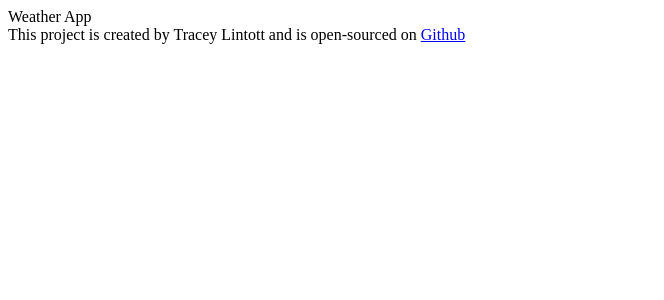
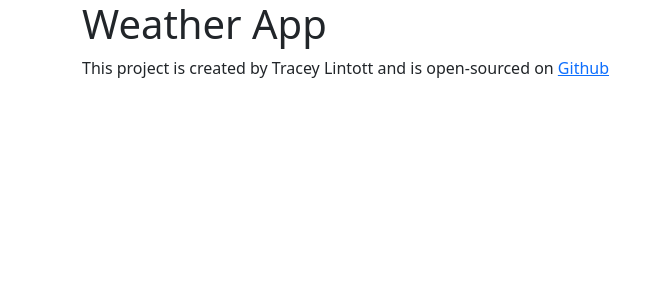
Before and after one commit to TLintott/weather-app-react, a React (Create React App) app: page / in a window 1280 px wide. Shown: the top 300 px of the page, without its empty margins (0-664 px from the left). Built offline with nearby package versions, Linux system fonts and the light colour scheme.

Commit message:
added bootstrap

```diff
--- a/package.json
+++ b/package.json
@@ -6,6 +6,7 @@
     "@testing-library/jest-dom": "^5.17.0",
     "@testing-library/react": "^13.4.0",
     "@testing-library/user-event": "^13.5.0",
+    "bootstrap": "^5.3.2",
     "react": "^18.2.0",
     "react-dom": "^18.2.0",
     "react-scripts": "5.0.1",
--- a/src/App.js
+++ b/src/App.js
@@ -4,11 +4,13 @@ import './App.css';
 export default function App() {
   return (
     <div className="App">
-      Weather App
+      <div className="container">
+      <h1>Weather App</h1>
       <footer>
       This project is created by Tracey Lintott and is open-sourced on {" "}
       <a href="https://github.com/TLintott/weather-app-react" target='blank'>Github</a>
     </footer>
     </div>
+    </div>
   );
 }
--- a/src/index.js
+++ b/src/index.js
@@ -1,6 +1,7 @@
 import React from 'react';
 import ReactDOM from 'react-dom/client';
 import './index.css';
+import "bootstrap/dist/css/bootstrap.css";
 import App from './App';
 import reportWebVitals from './reportWebVitals';
 
```
Also changed, not shown: 1 other file (tests, documents, lock files or other folders).
